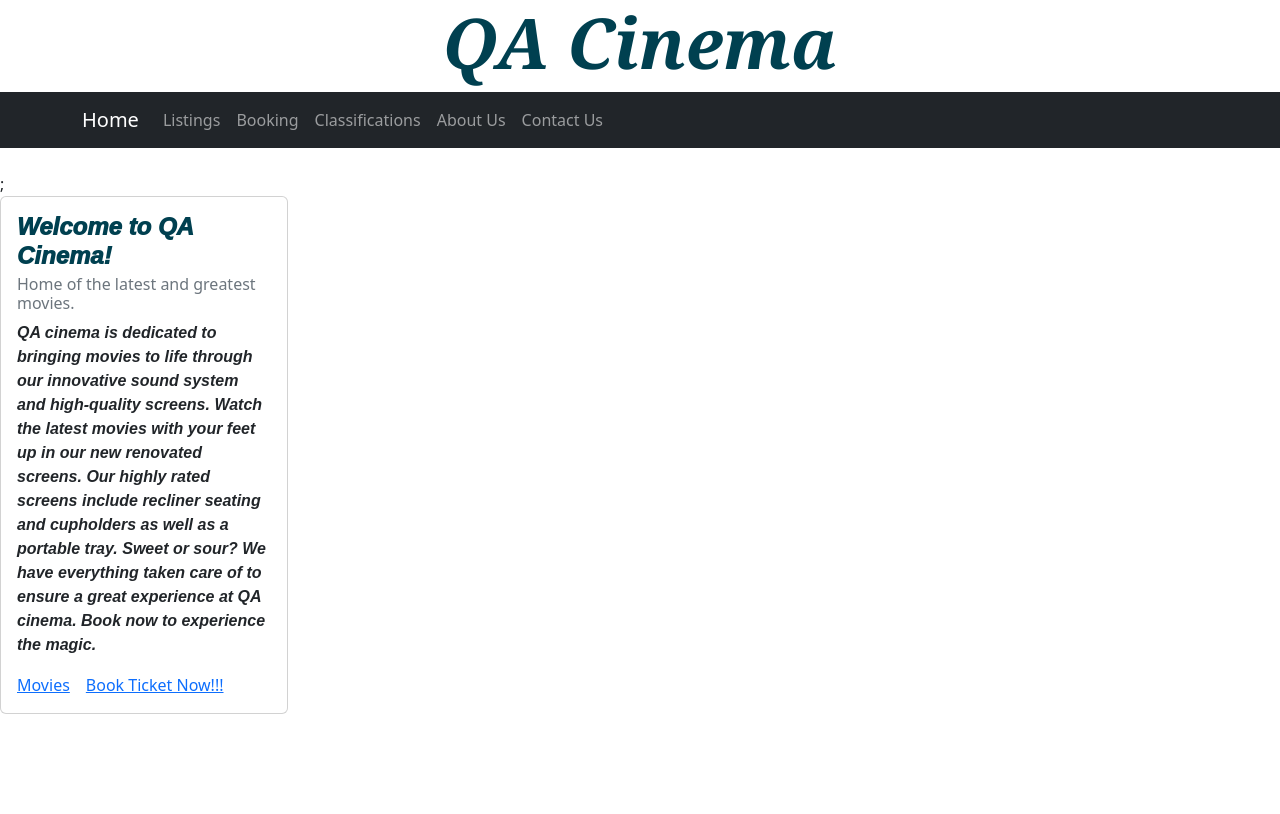
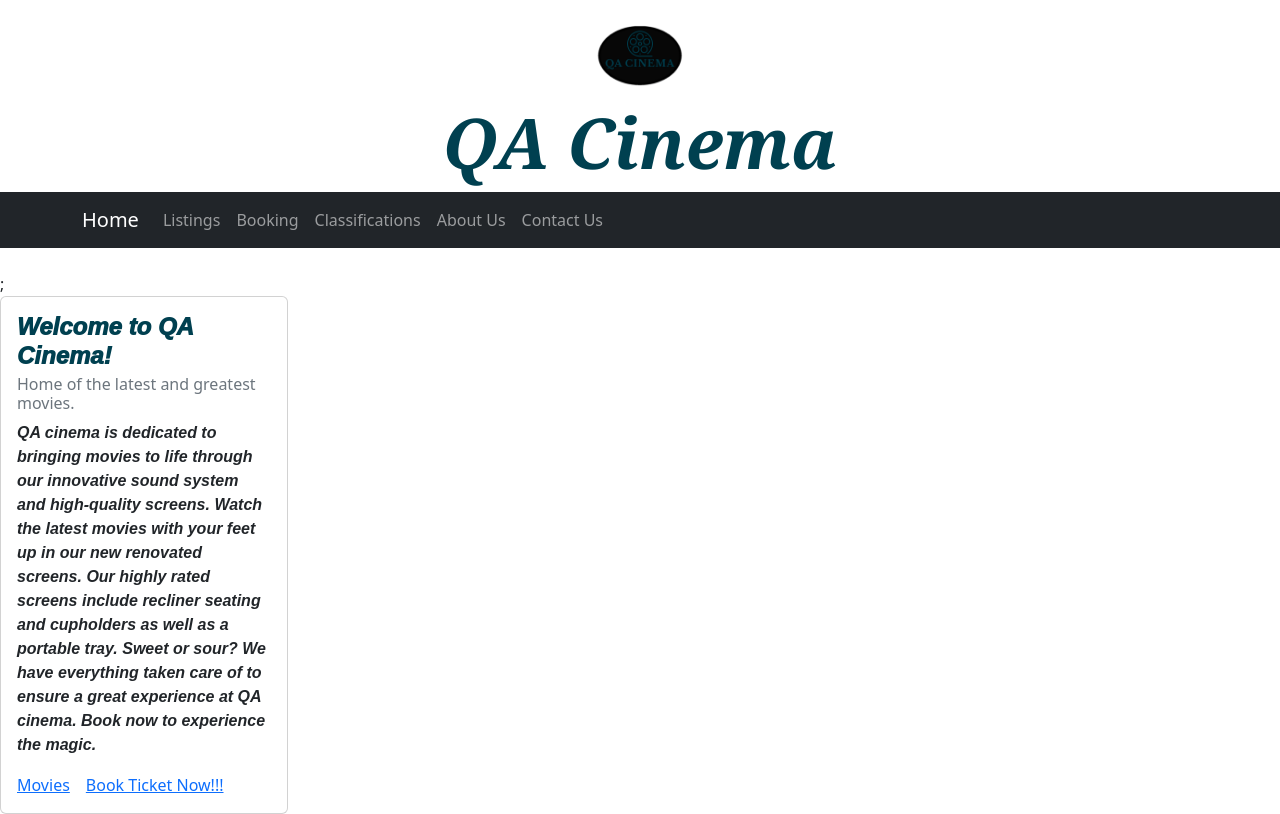
Before and after one commit to erhnaks/QA-Cinema-Software-Final-Project, a React (Create React App) app in the folder qa-cinema-app/: page / in a window 1280 px wide. Built offline with nearby package versions, Linux system fonts and the light colour scheme.

Commit message:
TF-41 #Logo fixed in the header

```diff
--- a/qa-cinema-app/src/Components/Header/Header.css
+++ b/qa-cinema-app/src/Components/Header/Header.css
@@ -6,3 +6,11 @@
   font-style: italic;
   font-family: Georgia, "Times New Roman", Times, serif;
 }
+
+#logo{
+  display:block;
+        margin-left: auto;
+        margin-right: auto;
+        width: 100px;
+        height: 100px;
+}
--- a/qa-cinema-app/src/Components/Header/Header.jsx
+++ b/qa-cinema-app/src/Components/Header/Header.jsx
@@ -2,13 +2,16 @@
 import Container from "react-bootstrap/Container";
 import Nav from "react-bootstrap/Nav";
 import Navbar from "react-bootstrap/Navbar";
-import  "./Header.css";
+import "./Header.css";
+import logo from "../images/logo.png"
 
 const Header = () => {
   return (
     <header>
       <>
+      <img id="logo" src={logo} alt="www.qacinema.com" />
         <h1 id="header_h1">QA Cinema</h1>
+
 
         <Navbar bg="dark" variant="dark">
           <Container>
```
